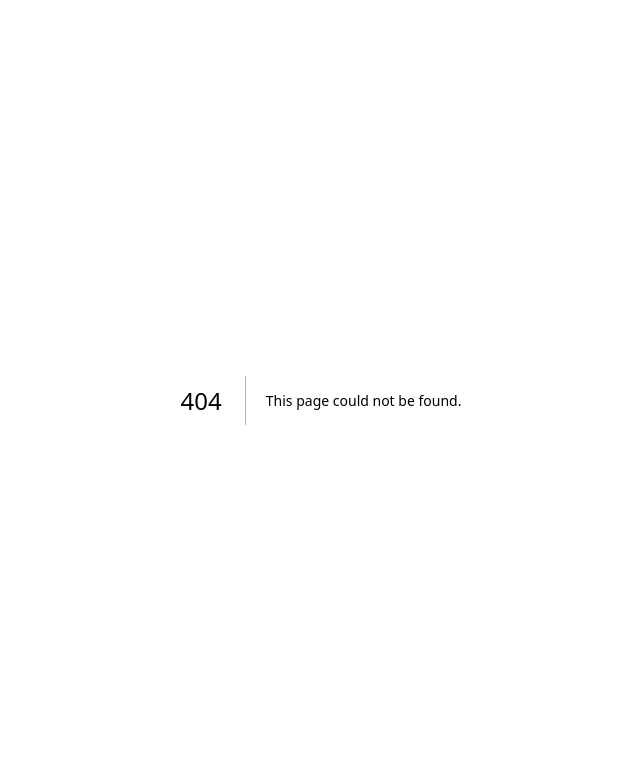
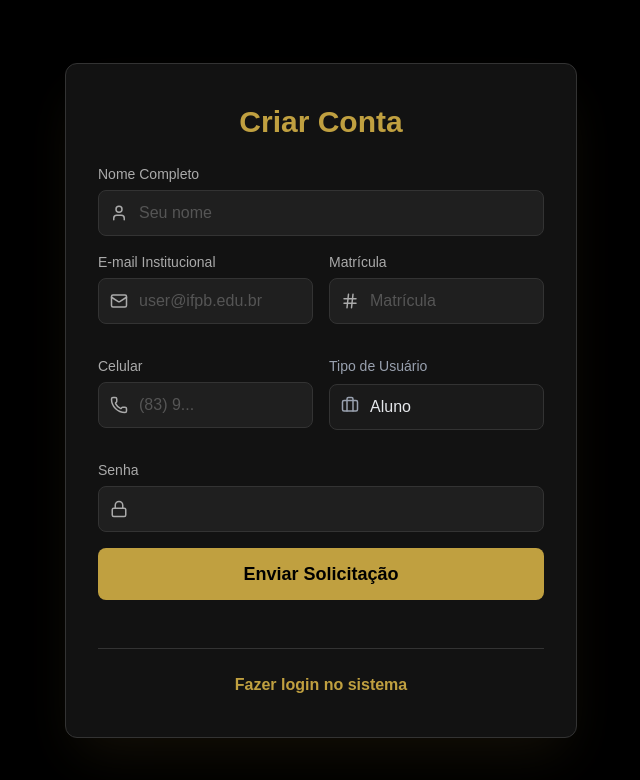
Before and after one commit to itechbr/sgd-react, a Next.js app: page /cadastro in a window 1280 px wide. Before the commit this address had no page. Shown: the top 780 px of the page, without its empty margins (319-959 px from the left). Built offline with nearby package versions, Linux system fonts and the light colour scheme; no server answers.

Commit message:
Atualizações do sistema de proteção e adição da página de cadastro de usuários.

```diff
--- /dev/null
+++ b/app/(auth)/cadastro/page.tsx
@@ -0,0 +1,173 @@
+'use client'
+
+import { useState } from 'react'
+import { useRouter } from 'next/navigation'
+import Link from 'next/link'
+import { createClient } from '@/lib/supabase/client'
+import { User, Lock, Mail, Hash, Phone, Briefcase } from 'lucide-react'
+import { FormInput } from '@/app/components/ui/FormInput'
+
+export default function RegisterPage() {
+  const [formData, setFormData] = useState({
+    fullName: '',
+    email: '',
+    password: '',
+    registration: '',
+    phone: '',
+    role: 'aluno'
+  })
+  const [error, setError] = useState('')
+  const [loading, setLoading] = useState(false)
+
+  const router = useRouter()
+  const supabase = createClient()
+
+  const handleRegister = async (e: React.FormEvent) => {
+    e.preventDefault()
+    setLoading(true)
+    setError('')
+
+    const emailClean = formData.email.trim().toLowerCase()
+
+    // 1. VALIDAÇÃO DE DOMÍNIO INSTITUCIONAL
+    const emailRegex = /^[a-zA-Z0-9._%+-]+@ifpb\.edu\.br$/
+
+    if (!emailRegex.test(emailClean)) {
+      setError('É obrigatório o uso de um e-mail institucional (@ifpb.edu.br) para o cadastro.')
+      setLoading(false)
+      return
+    }
+
+    // 2. VALIDAÇÃO DE CAMPOS OBRIGATÓRIOS
+    if (!formData.fullName || !formData.password || !formData.registration) {
+      setError('Por favor, preencha todos os campos obrigatórios.')
+      setLoading(false)
+      return
+    }
+
+    try {
+      // 3. Cria o usuário no Auth
+      const { data: authData, error: authError } = await supabase.auth.signUp({
+        email: emailClean,
+        password: formData.password,
+      })
+
+      if (authError) throw authError
+
+      // 4. Insere na tabela Profiles
+      if (authData.user) {
+        const { error: profileError } = await supabase.from('profiles').insert([
+          {
+            id: authData.user.id,
+            full_name: formData.fullName,
+            email: emailClean,
+            registration_number: formData.registration,
+            phone: formData.phone,
+            role: formData.role
+          }
+        ])
+
+        if (profileError) throw profileError
+
+        alert('Solicitação enviada com sucesso! Aguarde a aprovação de um coordenador.')
+        router.push('/login')
+      }
+    } catch (err: unknown) {
+      console.error('Erro no cadastro:', err)
+      if (err instanceof Error) {
+        setError(err.message)
+      } else {
+        setError('Erro inesperado ao criar conta.')
+      }
+    } finally {
+      setLoading(false)
+    }
+  }
+
+  return (
+    <div className="min-h-screen w-full bg-black text-gray-200 flex items-center justify-center p-4">
+      <div className="w-full max-w-lg bg-[#121212] px-8 py-10 rounded-xl border border-[#333333] shadow-2xl shadow-[#C0A040]/10">
+        <h2 className="text-[#C0A040] text-3xl font-semibold mb-6 text-center">Criar Conta</h2>
+
+        <form onSubmit={handleRegister} className="space-y-4">
+          <FormInput
+            label="Nome Completo"
+            value={formData.fullName}
+            onChange={(e) => setFormData({...formData, fullName: e.target.value})}
+            placeholder="Seu nome"
+            startIcon={<User size={18} />}
+          />
+
+          <div className="grid grid-cols-1 md:grid-cols-2 gap-4">
+            <FormInput
+              label="E-mail Institucional"
+              type="email"
+              value={formData.email}
+              onChange={(e) => setFormData({...formData, email: e.target.value})}
+              placeholder="user@ifpb.edu.br"
+              startIcon={<Mail size={18} />}
+            />
+            <FormInput
+              label="Matrícula"
+              value={formData.registration}
+              onChange={(e) => setFormData({...formData, registration: e.target.value})}
+              placeholder="Matrícula"
+              startIcon={<Hash size={18} />}
+            />
+          </div>
+
+          <div className="grid grid-cols-1 md:grid-cols-2 gap-4">
+            <FormInput
+              label="Celular"
+              value={formData.phone}
+              onChange={(e) => setFormData({...formData, phone: e.target.value})}
+              placeholder="(83) 9..."
+              startIcon={<Phone size={18} />}
+            />
+
+            <div className="flex flex-col gap-2">
+              <label className="text-sm font-medium text-gray-400">Tipo de Usuário</label>
+              <div className="relative">
+                <Briefcase className="absolute left-3 top-3 text-gray-400" size={18} />
+                <select
+                  value={formData.role}
+                  onChange={(e) => setFormData({...formData, role: e.target.value})}
+                  className="w-full bg-[#1A1A1A] border border-[#333333] rounded-lg py-2.5 pl-10 text-gray-200 focus:border-[#C0A040] outline-none appearance-none"
+                >
+                  <option value="aluno">Aluno</option>
+                  <option value="professor">Professor</option>
+                  <option value="secretario">Secretário</option>
+                  <option value="coordenador">Coordenador</option>
+                </select>
+              </div>
+            </div>
+          </div>
+
+          <FormInput
+            label="Senha"
+            type="password"
+            value={formData.password}
+            onChange={(e) => setFormData({...formData, password: e.target.value})}
+            startIcon={<Lock size={18} />}
+          />
+
+          {error && <div className="text-red-400 text-xs p-2 bg-red-900/20 border border-red-900/50 rounded">{error}</div>}
+
+          <button
+            type="submit"
+            disabled={loading}
+            className="w-full bg-[#C0A040] text-black py-3 text-lg font-bold rounded-lg hover:brightness-110 disabled:opacity-50"
+          >
+            {loading ? 'Processando...' : 'Enviar Solicitação'}
+          </button>
+
+          <div className="mt-8 text-center border-t border-[#333333] pt-6">
+            <Link href="/login" className="text-[#C0A040] font-bold hover:underline">
+              Fazer login no sistema
+            </Link>
+          </div>
+        </form>
+      </div>
+    </div>
+  )
+}
--- a/app/(auth)/login/page.tsx
+++ b/app/(auth)/login/page.tsx
@@ -4,13 +4,15 @@ import { useState } from 'react'
 import { useRouter } from 'next/navigation'
 import { createClient } from '@/lib/supabase/client'
 import { Eye, EyeOff, User, Lock } from 'lucide-react'
-import { FormInput } from '@/app/components/ui/FormInput' // Ajuste o import conforme sua estrutura
+import { FormInput } from '@/app/components/ui/FormInput'
+import Link from 'next/link'
 
 export default function LoginPage() {
   const [login, setLogin] = useState<string>('')
   const [password, setPassword] = useState<string>('')
   const [error, setError] = useState<string>('')
   const [showPassword, setShowPassword] = useState<boolean>(false)
+  const [isLoading, setIsLoading] = useState<boolean>(false)
 
   const router = useRouter()
   const supabase = createClient()
@@ -18,60 +20,89 @@ export default function LoginPage() {
   const handleLogin = async (e: React.FormEvent) => {
     e.preventDefault()
     setError('')
+    setIsLoading(true)
 
     const emailClean = login.trim().toLowerCase()
 
-      if (!emailClean || !password) {
-        setError('Preencha todos os campos.')
+    // 1. VALIDAÇÃO DE FORMATO E DOMÍNIO (A mensagem que você queria)
+    const emailRegex = /^[a-zA-Z0-9._%+-]+@ifpb\.edu\.br$/
+    if (!emailRegex.test(emailClean)) {
+      setError('Por favor, utilize seu e-mail institucional (@ifpb.edu.br) para acessar o sistema.')
+      setIsLoading(false)
       return
     }
 
-      const allowedDomain = /^[a-zA-Z0-9._%+-]+@[a-zA-Z0-9.-]*ifpb\.edu\.br$/
-
-      if (!allowedDomain.test(emailClean)) {
-        setError('Acesso negado. Utilize um e-mail institucional do IFPB.')
+    if (!password) {
+      setError('A senha é obrigatória.')
+      setIsLoading(false)
       return
     }
 
     try {
-        const { error: authError } = await supabase.auth.signInWithPassword({
+      // 2. Tenta autenticação no Auth
+      const { data: { user }, error: authError } = await supabase.auth.signInWithPassword({
         email: emailClean,
         password,
       })
 
       if (authError) {
+        // Se o e-mail existe mas a senha errou, ou o Supabase barrou
         setError('E-mail ou senha incorretos.')
+        setIsLoading(false)
+        return
+      }
+
+      // 3. Busca o perfil para verificar aprovação
+      const { data: profile, error: pError } = await supabase
+        .from('profiles')
+        .select('status')
+        .eq('id', user?.id)
+        .single()
+
+      if (pError || !profile) {
+        setError('Erro ao validar perfil. Contate o suporte.')
+        await supabase.auth.signOut()
+        setIsLoading(false)
+        return
+      }
+
+      // 4. Validação de Status (Pendente/Recusado)
+      if (profile.status === 'pendente') {
+        setError('Sua solicitação de cadastro ainda está em análise pela coordenação.')
+        await supabase.auth.signOut()
+        setIsLoading(false)
+        return
+      }
+
+      if (profile.status === 'recusado') {
+        setError('Sua solicitação foi recusada.')
+        await supabase.auth.signOut()
+        setIsLoading(false)
         return
       }
 
       router.push('/dashboard')
 
-      } catch (err) {
-        console.error(err)
-        setError('Ocorreu um erro inesperado ao conectar ao servidor.')
+    } catch (catchErr) {
+      setError('Erro ao conectar ao servidor.')
+    } finally {
+      setIsLoading(false)
     }
   }
 
   return (
     <div className="min-h-screen w-full bg-black text-gray-200 flex items-center justify-center p-4 font-sans">
       <div className="w-full max-w-md bg-[#121212] px-8 py-10 rounded-xl border border-[#333333] text-center shadow-2xl shadow-[#C0A040]/20">
-
-            <img
-              src="/logo_sgd.webp"
-              alt="Logo do SGD"
-              className="w-28 h-28 mb-6 object-cover rounded-full mx-auto border-2 border-[#C0A040]/30"
-            />
-
+        <img src="/logo_sgd.webp" alt="Logo" className="w-28 h-28 mb-6 rounded-full mx-auto border-2 border-[#C0A040]/30" />
         <h2 className="text-[#C0A040] text-3xl font-semibold mb-8">Acessar o Sistema</h2>
 
         <form onSubmit={handleLogin} className="text-left">
-
           <FormInput
             label="E-mail"
             type="email"
             value={login}
             onChange={(e) => setLogin(e.target.value)}
-                    placeholder="seu@email.com"
+            placeholder="seu@email.ifpb.edu.br"
             startIcon={<User size={20} />}
           />
 
@@ -82,11 +113,7 @@ export default function LoginPage() {
             onChange={(e) => setPassword(e.target.value)}
             startIcon={<Lock size={20} />}
             endIcon={
-                        <button
-                            type="button"
-                            onClick={() => setShowPassword(!showPassword)}
-                            className="text-gray-400 hover:text-white focus:outline-none"
-                        >
+              <button type="button" onClick={() => setShowPassword(!showPassword)} className="text-gray-400">
                 {showPassword ? <EyeOff size={20} /> : <Eye size={20} />}
               </button>
             }
@@ -100,10 +127,18 @@ export default function LoginPage() {
 
           <button
             type="submit"
-                    className="w-full bg-[#C0A040] text-black py-3 text-lg font-extrabold rounded-lg shadow-lg hover:brightness-110 transition-all mt-2"
+            disabled={isLoading}
+            className="w-full bg-[#C0A040] text-black py-3 text-lg font-extrabold rounded-lg hover:brightness-110 transition-all disabled:opacity-50"
           >
-                    Entrar
+            {isLoading ? 'Processando...' : 'Entrar'}
           </button>
+
+          <div className="mt-8 text-center border-t border-[#333333] pt-6">
+            <p className="text-gray-400 text-sm">Não possui acesso?</p>
+            <Link href="/cadastro" className="text-[#C0A040] font-bold hover:underline mt-1 inline-block">
+              Solicitar cadastro institucional
+            </Link>
+          </div>
         </form>
       </div>
     </div>
--- a/middleware.ts
+++ b/middleware.ts
@@ -2,7 +2,6 @@ import { createServerClient } from '@supabase/ssr'
 import { NextResponse, type NextRequest } from 'next/server'
 
 export async function middleware(request: NextRequest) {
-  // Cria uma resposta inicial que permite a continuação da requisição
   let response = NextResponse.next({
     request: {
       headers: request.headers,
@@ -18,9 +17,7 @@ export async function middleware(request: NextRequest) {
           return request.cookies.getAll()
         },
         setAll(cookiesToSet) {
-          // Atualiza os cookies na requisição e na resposta
-          // Isso é crucial para manter a sessão (refresh token) ativa
-          cookiesToSet.forEach(({ name, value, options }) => request.cookies.set(name, value))
+          cookiesToSet.forEach(({ name, value }) => request.cookies.set(name, value))
           response = NextResponse.next({
             request: {
               headers: request.headers,
@@ -34,39 +31,40 @@ export async function middleware(request: NextRequest) {
     }
   )
 
-  // Verifica a sessão do usuário
-  const {
-    data: { user },
-  } = await supabase.auth.getUser()
+  const { data: { user } } = await supabase.auth.getUser()
 
-  // Lógica de Proteção de Rotas:
-  // Se NÃO houver usuário E a rota NÃO for pública (login, cadastro, arquivos estáticos) -> Redireciona para Login
-  if (
-    !user &&
-    !request.nextUrl.pathname.startsWith('/login') &&
-    !request.nextUrl.pathname.startsWith('/auth') &&
-    !request.nextUrl.pathname.startsWith('/logo_sgd.webp') // Permite a logo no login
-  ) {
+  const { pathname } = request.nextUrl
+
+  // 1. DEFINIÇÃO DE ROTAS PÚBLICAS
+  // Adicionamos '/cadastro' aqui para o segurança deixar passar
+  const isPublicRoute =
+    pathname.startsWith('/login') ||
+    pathname.startsWith('/cadastro') ||
+    pathname.startsWith('/auth')
+
+  // 2. Lógica de Proteção:
+  // Se NÃO houver usuário E a rota NÃO for pública -> Redireciona para Login
+  if (!user && !isPublicRoute) {
     return NextResponse.redirect(new URL('/login', request.url))
   }
 
-  // Se houver usuário E ele tentar acessar Login -> Redireciona para Dashboard (evita login duplo)
-  if (user && request.nextUrl.pathname.startsWith('/login')) {
+  // 3. Evitar Login/Cadastro Duplo:
+  // Se o usuário já está logado, ele não precisa ver login ou cadastro de novo
+  if (user && (pathname === '/login' || pathname === '/cadastro')) {
     return NextResponse.redirect(new URL('/dashboard', request.url))
   }
 
   return response
 }
 
-// Configuração do Matcher: Onde o middleware deve rodar
 export const config = {
   matcher: [
     /*
-     * Corresponde a todos os caminhos de solicitação, exceto:
-     * - _next/static (arquivos estáticos)
-     * - _next/image (arquivos de otimização de imagem)
-     * - favicon.ico (arquivo favicon)
-     * - Imagens com extensões comuns (svg, png, jpg, etc)
+     * Match all request paths except for the ones starting with:
+     * - _next/static (static files)
+     * - _next/image (image optimization files)
+     * - favicon.ico (favicon file)
+     * - public (files like logo_sgd.webp)
      */
     '/((?!_next/static|_next/image|favicon.ico|.*\\.(?:svg|png|jpg|jpeg|gif|webp)$).*)',
   ],
```
Lines whose indentation alone changed are shown as unchanged.
